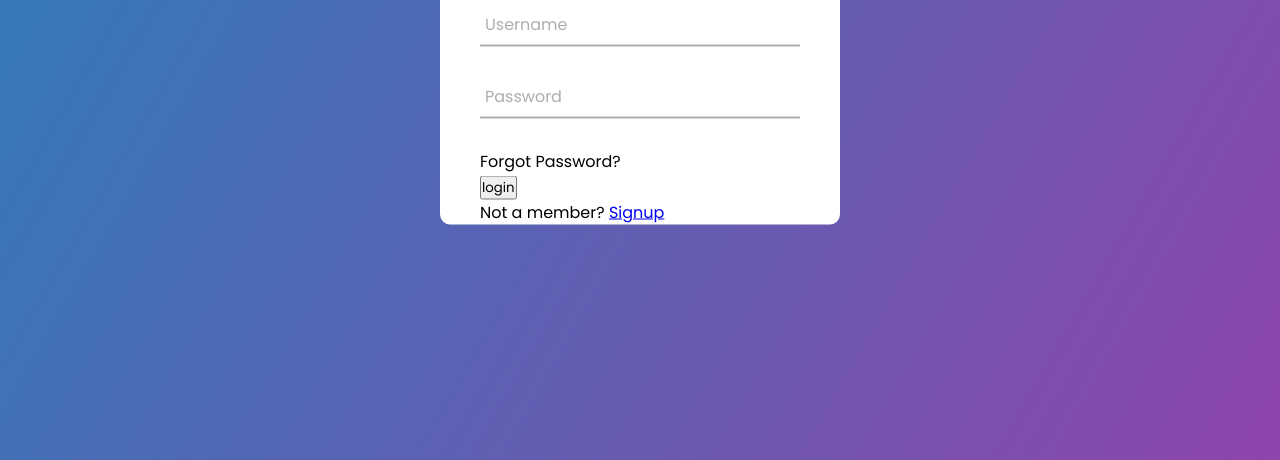
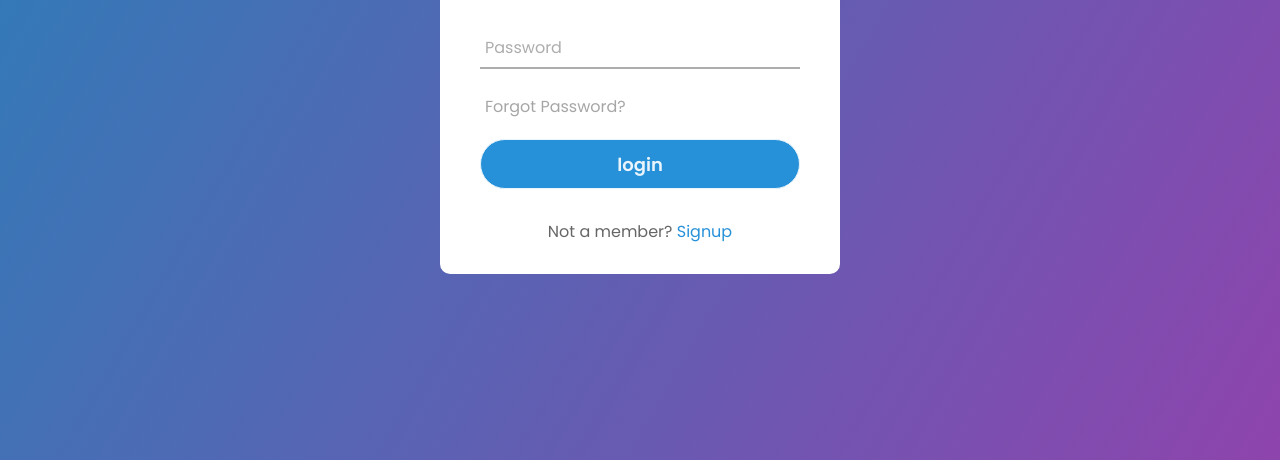
Before and after one commit to hibnastiar27/website-latihan, a plain HTML site: page Login-Sederhana1/index.html in a window 1280 px wide. Shown: the part 340-800 px from the top of the page. Drawn offline with Linux system fonts and the light colour scheme.

Commit message:
styling lanjutan

```diff
--- a/Login-Sederhana1/css/style.css
+++ b/Login-Sederhana1/css/style.css
@@ -88,3 +88,48 @@ form .txt-field {
 .txt-field input:valid ~ span::before {
   width: 100%;
 }
+
+.pw {
+  margin: -5px 0 20px 5px;
+  color: #a6a6a6;
+  /* untuk menunjuk */
+  cursor: pointer;
+}
+
+.pw:hover {
+  text-decoration: underline;
+}
+
+input[type="submit"] {
+  width: 100%;
+  height: 50px;
+  border: 1px solid;
+  background-color: #2691d9;
+  border-radius: 25px;
+  font-size: 18px;
+  color: #e9f4fb;
+  font-weight: 700;
+  cursor: pointer;
+  outline: none;
+}
+
+input[type="submit"]:hover {
+  border-color: #2691d9;
+  transition: 0.5s;
+}
+
+.signup-link {
+  margin: 30px 0;
+  text-align: center;
+  font-size: 16px;
+  color: #666;
+}
+
+.signup-link a {
+  color: #2691d9;
+  text-decoration: none;
+}
+
+.signup-link a:hover {
+  text-decoration: underline;
+}
```
